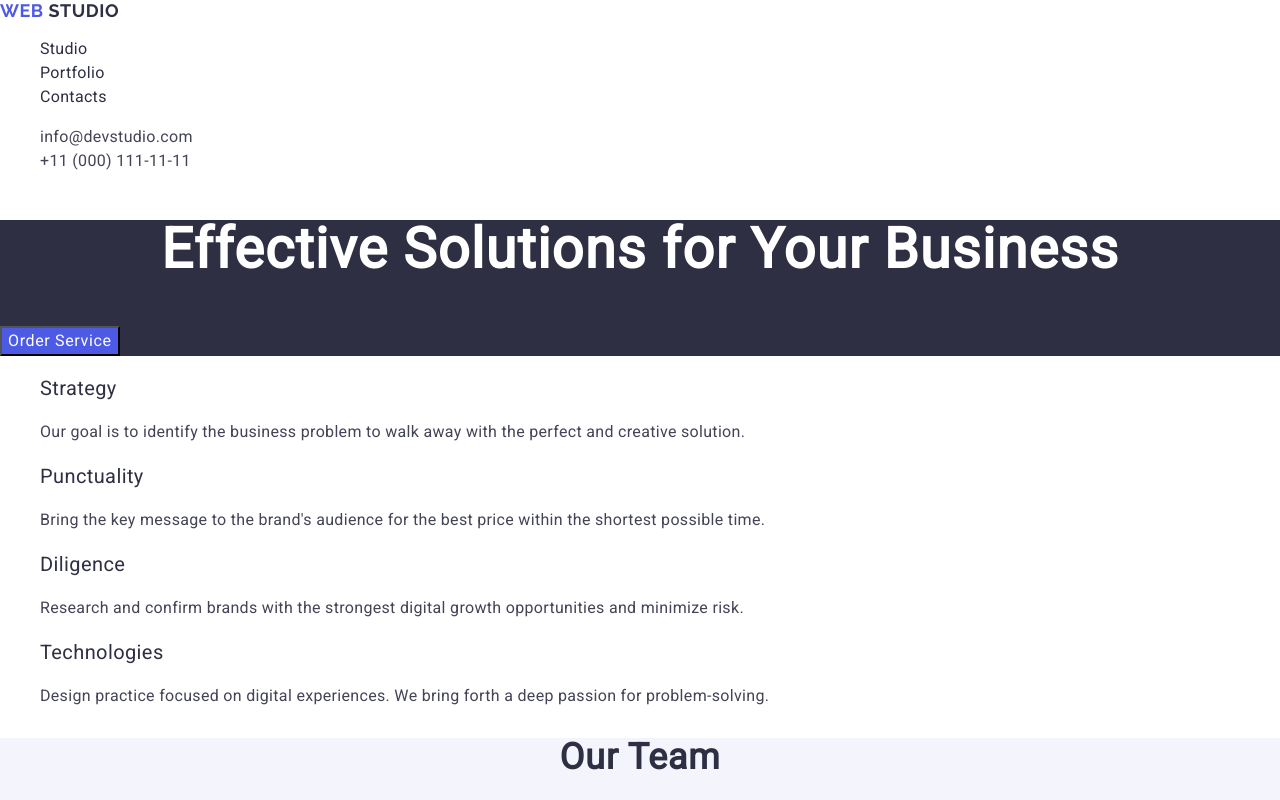
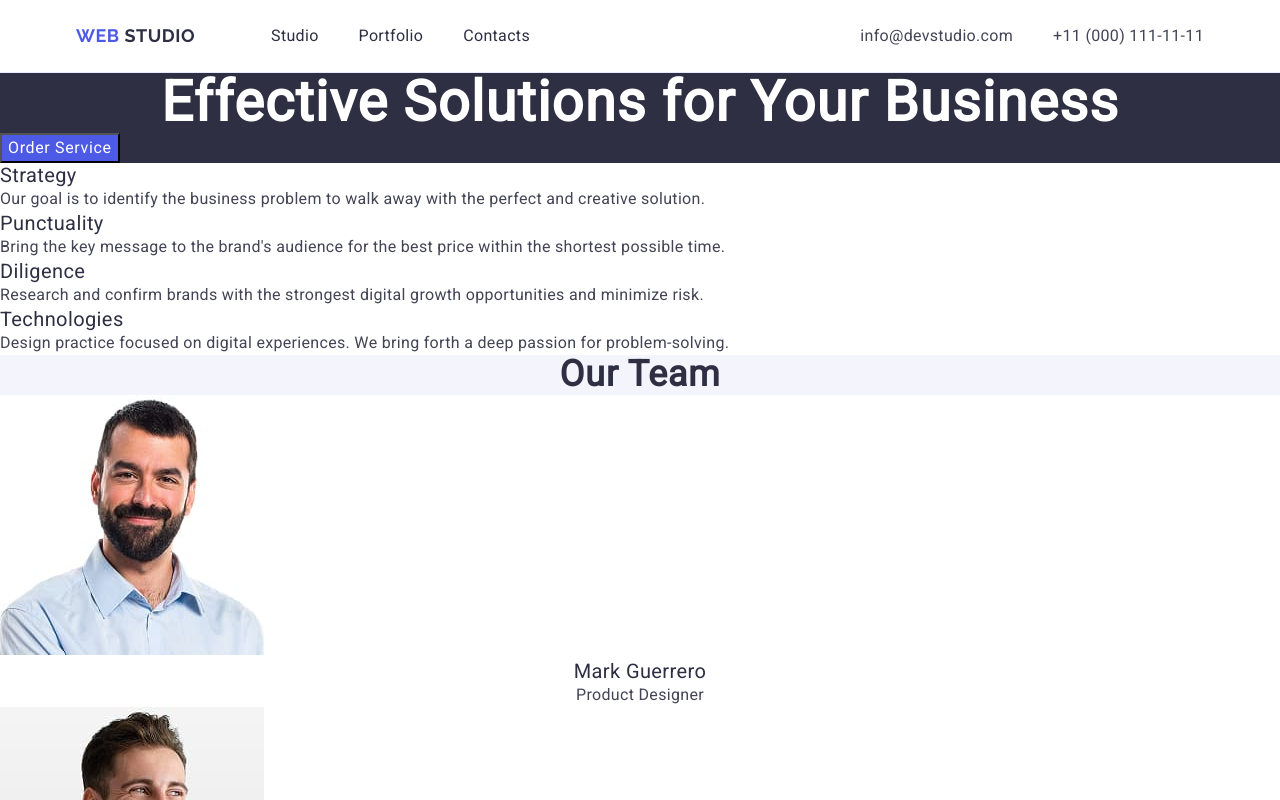
Before and after one commit to Hanna-Oveshkova/goit-markup-hw-03, a plain HTML site: page index.html in a window 1280 px wide. Shown: the top 800 px of the page. Drawn offline with nearby package versions, Linux system fonts and the light colour scheme.

Commit message:
add to header

```diff
--- a/css/styles.css
+++ b/css/styles.css
@@ -7,10 +7,42 @@ body {
 ul,
 ol {
   list-style-type: none;
+  margin: 0;
+  padding: 0;
+}
+
+h1,
+h2,
+h3,
+h4,
+h5,
+h6,
+p {
+  margin: 0;
 }
 
 a {
   text-decoration: none;
+}
+
+.container {
+  max-width: 1158px;
+  padding: 0 15px;
+  margin: 0 auto;
+}
+
+.page-header {
+  border-bottom: 1px solid #e7e9fc;
+}
+
+.header-container {
+  display: flex;
+  align-items: center;
+}
+
+.nav-header {
+  display: flex;
+  align-items: center;
 }
 
 .logo {
@@ -27,7 +59,26 @@ a {
   color: #2e2f42;
 }
 
+.header-logo {
+  padding: 24px 0;
+  margin-right: 76px;
+}
+
+.nav-list {
+  display: flex;
+  align-items: center;
+  gap: 40px;
+}
+
+.contacts-list {
+  gap: 40px;
+  display: flex;
+  align-items: center;
+}
+
 .nav-link {
+  display: block;
+  padding: 24px 0;
   font-weight: 500;
   font-size: 16px;
   line-height: 1.5;
@@ -37,9 +88,12 @@ a {
 
 .contacts {
   font-style: normal;
+  margin-left: auto;
 }
 
 .contacts-link {
+  display: block;
+  padding: 24px 0;
   font-size: 16px;
   line-height: 1.5;
   letter-spacing: 0.02em;
--- a/index.html
+++ b/index.html
@@ -21,6 +21,7 @@
   </head>
   <body>
     <header class="page-header">
+      <div class="container header-container">
         <nav class="nav-header">
           <a class="logo header-logo" href="./index.html"
             >Web <span class="logo-part"> Studio </span></a
@@ -47,6 +48,7 @@
             </li>
           </ul>
         </address>
+      </div>
     </header>
     <main>
       <section class="hero">
```
Lines whose indentation alone changed are shown as unchanged.
